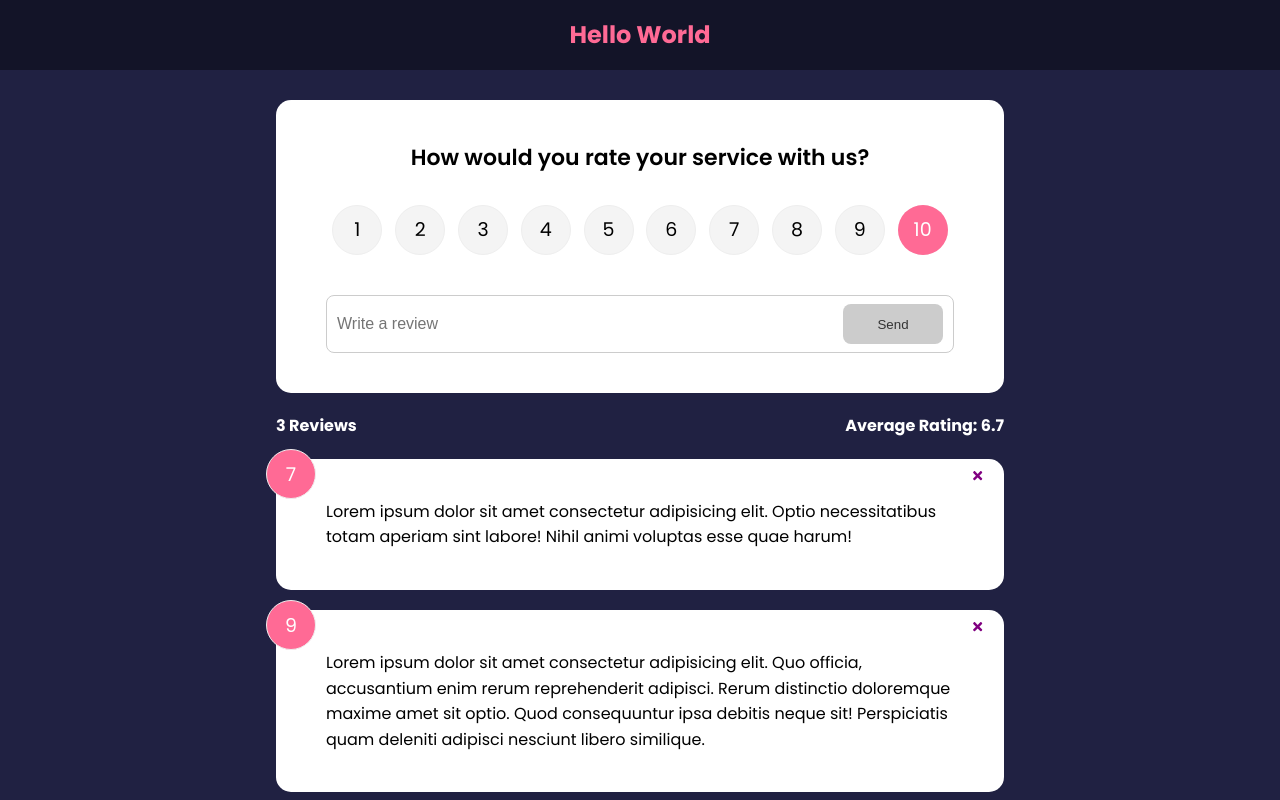
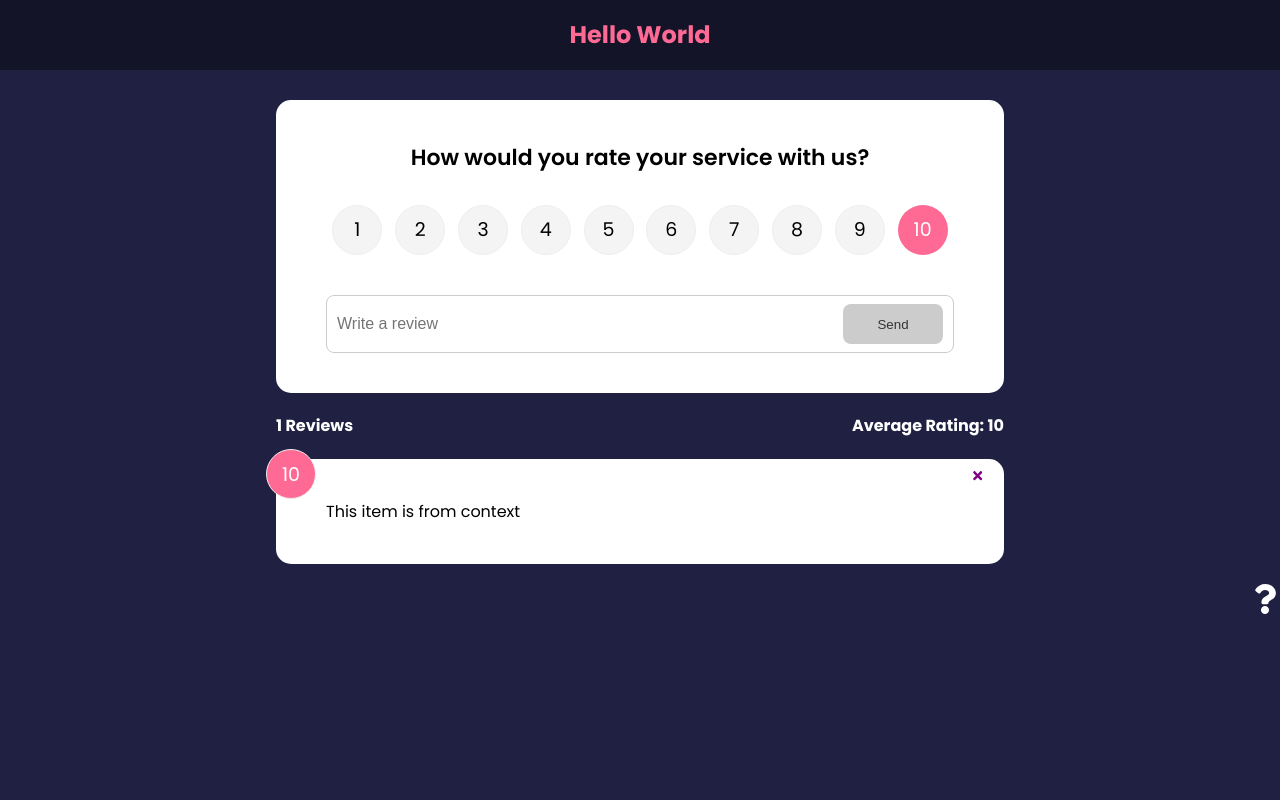
Before and after one commit to JLoweDev/react-feedback-app, a React (Create React App) app: page / in a window 1280 px wide. Shown: the top 800 px of the page. Built offline with nearby package versions, Linux system fonts and the light colour scheme.

Commit message:
moved most to useContext

```diff
--- a/src/App.js
+++ b/src/App.js
@@ -1,9 +1,6 @@
-import { v4 as uuidv4 } from 'uuid'
 import {BrowserRouter as Router, Route, Routes} from 'react-router-dom'
-import { useState } from 'react'
 import Header from './components/Header'
 import FeedbackList from './components/FeedbackList'
-import FeedbackData from './data/FeedbackData'
 import FeedbackStats from './components/FeedbackStats'
 import FeedbackForm from './components/FeedbackForm'
 import AboutPage from './pages/AboutPage'
@@ -11,18 +8,7 @@ import { FeedbackProvider } from './context/FeedbackContext'
 import AboutIconLink from './components/AboutIconLink'
 
 function App() {
-    const [feedback, setFeedback] = useState(FeedbackData)
 
-    const addFeedback = (newFeedback) => {
-        newFeedback.id = uuidv4()
-        setFeedback([newFeedback, ...feedback])
-    }
-
-    const deleteFeedback = (id) => {
-        if(window.confirm("Are you sure you want to delete?")) {
-            setFeedback(feedback.filter((item) => item.id !== id))
-        }
-    }
 
     return (
         <FeedbackProvider>
@@ -32,9 +18,9 @@ function App() {
                     <Routes>
                         <Route exact path='/' element={
                             <>
-                                <FeedbackForm handleAdd={addFeedback}/>
-                                <FeedbackStats feedback={feedback} />
-                                <FeedbackList feedback={feedback} handleDelete={deleteFeedback}/>
+                                <FeedbackForm />
+                                <FeedbackStats />
+                                <FeedbackList />
                             </>
                         } />
 
--- a/src/components/FeedbackForm.js
+++ b/src/components/FeedbackForm.js
@@ -1,14 +1,17 @@
 import React from 'react'
-import {useState} from 'react'
+import {useState, useContext} from 'react'
 import Card from './shared/Card'
 import Button from './shared/Button'
 import RatingSelect from './RatingSelect'
+import FeedbackContext from '../context/FeedbackContext'
 
-function FeedbackForm({handleAdd}) {
+function FeedbackForm() {
     const [text, setText] = useState('')
     const [rating, setRating] = useState(10)
     const [btnDisabled, setBtnDisabled] = useState(true)
     const [message, setMessage] = useState('')
+
+    const {addFeedback} = useContext(FeedbackContext)
 
     const handleTextChange = (e) => {
         if(text === '') {
@@ -33,7 +36,7 @@ function FeedbackForm({handleAdd}) {
                 rating,
             }
 
-            handleAdd(newFeedback)
+            addFeedback(newFeedback)
 
             setText('')
         }
--- a/src/components/FeedbackItem.js
+++ b/src/components/FeedbackItem.js
@@ -1,23 +1,19 @@
 import { FaTimes } from 'react-icons/fa'
 import React from 'react'
-import PropTypes from 'prop-types'
 import Card from './shared/Card'
+import {useContext} from 'react'
+import FeedbackContext from '../context/FeedbackContext'
 
-function FeedbackItem({ item, handleDelete }) {
+function FeedbackItem({ item }) {
+    const {deleteFeedback} = useContext(FeedbackContext)
 
     return (
         <Card>
             <div className="num-display">{item.rating}</div>
-            <button className="close" onClick={() => handleDelete(item.id)}><FaTimes color="purple"/></button>
+            <button className="close" onClick={() => deleteFeedback(item.id)}><FaTimes color="purple"/></button>
             <div className="text-display">{item.text}</div>
         </Card>
     )
 }
 
-FeedbackItem.propTypes = {
-    rating: PropTypes.number,
-    text: PropTypes.string,
-    key: PropTypes.number,
-}
-
 export default FeedbackItem
--- a/src/components/FeedbackList.js
+++ b/src/components/FeedbackList.js
@@ -1,9 +1,12 @@
 import React from 'react'
-import PropTypes from 'prop-types'
 import FeedbackItem from './FeedbackItem'
 import {motion, AnimatePresence} from 'framer-motion'
+import {useContext} from 'react'
+import FeedbackContext from '../context/FeedbackContext'
 
-function FeedbackList({ feedback, handleDelete }) {
+function FeedbackList() {
+    const { feedback } = useContext(FeedbackContext)
+
     if(!feedback || feedback.length === 0) {
         return <p>No Feedback Yet</p>
     }
@@ -13,7 +16,7 @@ function FeedbackList({ feedback, handleDelete }) {
             <AnimatePresence>
                 {feedback.map((item) => (
                     <motion.div key={item.id} initial={{opacity: 0}} animate={{opacity: 1}} exit={{opacity: 0}} >
-                    <FeedbackItem item={item} handleDelete={handleDelete} />
+                    <FeedbackItem item={item} />
                     </motion.div>
                 ))}
             </AnimatePresence>
@@ -29,14 +32,4 @@ function FeedbackList({ feedback, handleDelete }) {
     // )
 }
 
-FeedbackList.propTypes = {
-    feedback: PropTypes.arrayOf(
-        PropTypes.shape({
-            id: PropTypes.number.isRequired,
-            text: PropTypes.string.isRequired,
-            rating: PropTypes.number.isRequired,
-        })
-    ),
-}
-
 export default FeedbackList
--- a/src/components/FeedbackStats.js
+++ b/src/components/FeedbackStats.js
@@ -1,7 +1,10 @@
 import React from 'react'
-import PropTypes from 'prop-types'
+import {useContext} from 'react'
+import FeedbackContext from '../context/FeedbackContext'
 
-function FeedbackStats({ feedback }) {
+function FeedbackStats() {
+    const { feedback } = useContext(FeedbackContext)
+
     // Calculate Average Rating
     let average = feedback.reduce((acc, cur) => {
         return acc + cur.rating
@@ -17,8 +20,4 @@ function FeedbackStats({ feedback }) {
     )
 }
 
-FeedbackStats.propTypes = {
-    feedback: PropTypes.array.isRequired,
-}
-
 export default FeedbackStats
--- a/src/context/FeedbackContext.js
+++ b/src/context/FeedbackContext.js
@@ -1,4 +1,5 @@
 import { createContext, useState } from "react";
+import { v4 as uuidv4 } from 'uuid'
 
 const FeedbackContext = createContext()
 
@@ -11,8 +12,21 @@ export const FeedbackProvider = ({children}) => {
         }
     ])
 
+    const deleteFeedback = (id) => {
+        if(window.confirm("Are you sure you want to delete?")) {
+            setFeedback(feedback.filter((item) => item.id !== id))
+        }
+    }
+
+    const addFeedback = (newFeedback) => {
+        newFeedback.id = uuidv4()
+        setFeedback([newFeedback, ...feedback])
+    }
+
     return <FeedbackContext.Provider value={{
         feedback,
+        deleteFeedback,
+        addFeedback,
     }}>
         {children}
     </FeedbackContext.Provider>
```
